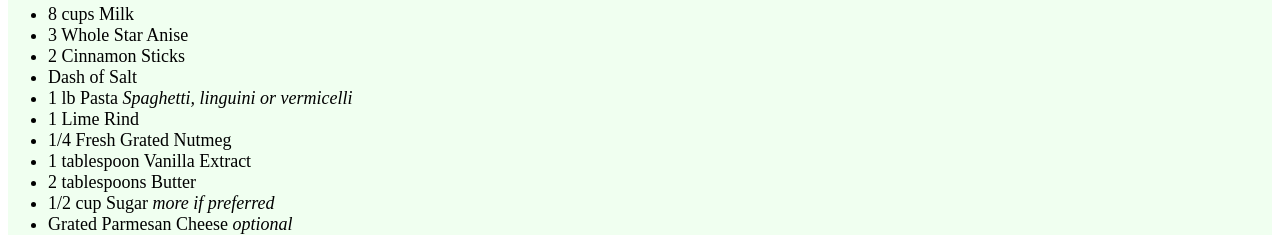
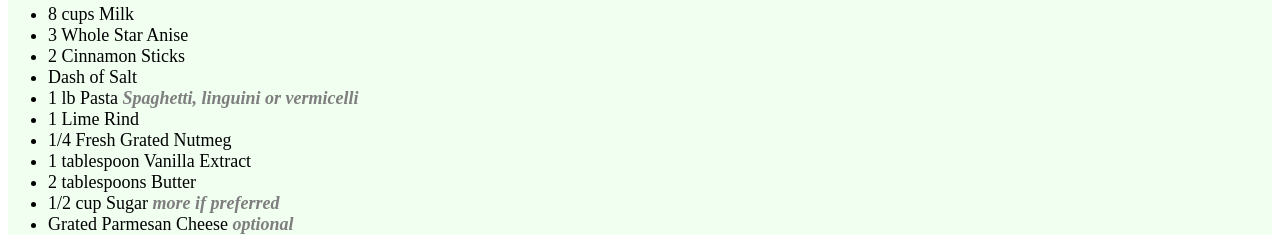
Before and after one commit to Clonosaurio/odin-recipes, a plain HTML site: page recipes/spaghetti.html in a window 1280 px wide. Shown: the part 708-952 px from the top of the page. Drawn offline with Linux system fonts and the light colour scheme.

Commit message:
added code for grayed class

```diff
--- a/styles.css
+++ b/styles.css
@@ -42,3 +42,8 @@ h2 {
     text-align: center;
     font-weight: bold;
 }
+
+.grayed {
+    color: rgb(126, 126, 126);
+    font-weight: bold;
+}
```
